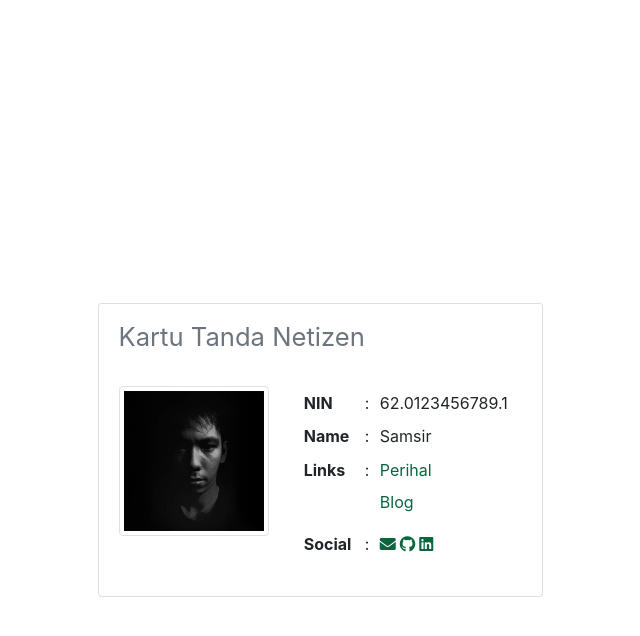
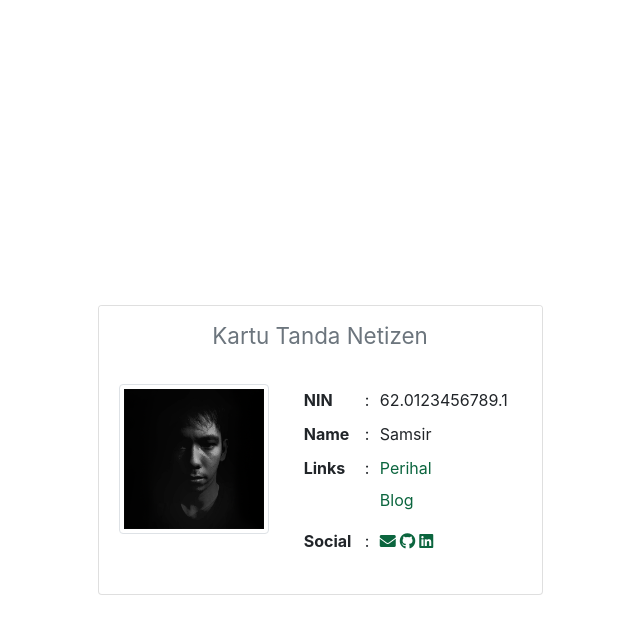
Before and after one commit to samsir/rumah, a Jekyll site: the page built from index.md, in a window 1280 px wide. Shown: the top 636 px of the page, without its empty margins (320-960 px from the left). Built offline with Jekyll 4.4.1, drawn with Linux system fonts in a browser that asks for light colours.

Commit message:
Update card.html

```diff
--- a/_includes/card.html
+++ b/_includes/card.html
@@ -1,9 +1,9 @@
 <article class="col-lg-5 col-sm-7 col-md-7 mx-auto" role="menu">
          <div class="card">
                   <div class="card-header border-0 bg-white">
-                           <h2 class="mb-0">
+                           <h3 class="text-center mb-0">
                                     <small class="text-muted">Kartu Tanda Netizen</small>
-                           </h2>
+                           </h3>
                   </div>
                   <div class="card-body">
                            <div class="row">
```
